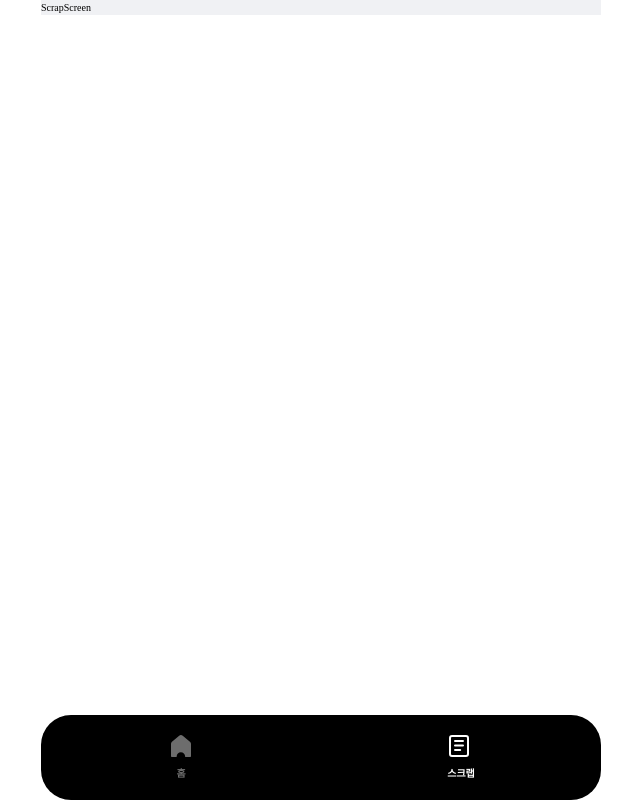
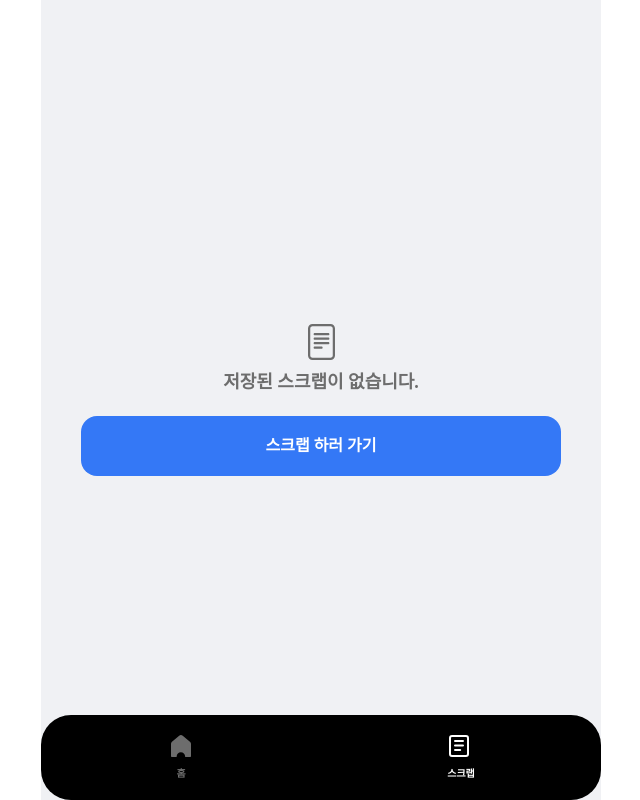
Before and after one commit to njustice4all/merakiplace, a React (Create React App) app: page /scrap in a window 1280 px wide. Shown: the whole page, without its empty margins (319-959 px from the left). Built offline with nearby package versions, Linux system fonts and the light colour scheme.

Commit message:
feat: empty scrap description

```diff
--- /dev/null
+++ b/src/components/EmptyScrapDescription.tsx
@@ -0,0 +1,24 @@
+import IconEmpty from 'assets/ico_empty.svg';
+import { useNavigate } from 'react-router-dom';
+
+import StyledButton from './StyledButton';
+
+export default function EmptyScrapDescription() {
+  const navigate = useNavigate();
+
+  const onClickButton = () => {
+    navigate('/');
+  };
+
+  return (
+    <div className="px-[4rem] h-full flex flex-col justify-center items-center">
+      <div>
+        <img src={IconEmpty} />
+      </div>
+      <p className="text-[#6D6D6D] text-[1.8rem] leading-[2.8rem] font-bold mt-[0.8rem] mb-[2rem]">
+        저장된 스크랩이 없습니다.
+      </p>
+      <StyledButton label="스크랩 하러 가기" onSubmit={onClickButton} />
+    </div>
+  );
+}
--- a/src/components/FilterFormModal.tsx
+++ b/src/components/FilterFormModal.tsx
@@ -4,6 +4,7 @@ import { useSetRecoilState } from 'recoil';
 import { uiState } from 'recoil/ui.recoil';
 
 import FormTitle from './FormTitle';
+import StyledButton from './StyledButton';
 import Tag from './Tag';
 
 const COUNTRY_LIST_FIRST = [
@@ -96,12 +97,7 @@ export default function FilterFormModal() {
           </div>
         </div>
 
-        <div
-          className="mt-[4rem] h-[6rem] rounded-[1.6rem] bg-[#3478F6] flex justify-center items-center text-white font-bold text-[1.6rem]"
-          onClick={onSubmit}
-        >
-          필터 적용하기
-        </div>
+        <StyledButton label="필터 적용하기" onSubmit={onSubmit} className="mt-[4rem]" />
       </div>
     </div>
   );
--- a/src/components/Navigator.tsx
+++ b/src/components/Navigator.tsx
@@ -47,7 +47,9 @@ function NaviItem({ to, label, icon, iconFill, isActive }: Props) {
   return (
     <div className="flex-1 flex justify-center items-center">
       <Link to={to}>
-        <img src={isActive ? iconFill : icon} />
+        <div className="w-[2.4rem] aspect-square">
+          <img src={isActive ? iconFill : icon} />
+        </div>
         <div
           className={`text-[1rem] font-semibold text-center mt-[0.8rem] text-[${
             isActive ? '#fff' : '#6D6D6D'
--- /dev/null
+++ b/src/components/StyledButton.tsx
@@ -0,0 +1,17 @@
+type Props = React.HTMLAttributes<HTMLDivElement> & {
+  label: string;
+  onSubmit: () => void;
+};
+
+export default function StyledButton({ label, onSubmit, className }: Props) {
+  const mergedClassNames = [
+    'w-full h-[6rem] rounded-[1.6rem] bg-[#3478F6] flex justify-center items-center text-white font-bold text-[1.6rem]',
+    className,
+  ].join(' ');
+
+  return (
+    <div className={mergedClassNames} onClick={onSubmit}>
+      {label}
+    </div>
+  );
+}
--- a/src/index.css
+++ b/src/index.css
@@ -5,6 +5,7 @@
 * {
   font-family: Apple SD Gothic Neo;
 }
+
 
 html {
   font-size: 10px;
@@ -14,9 +15,12 @@ html {
   }
 }
 
-
 body {
   max-width: 560px;
   height: 100vh;
   margin: 0 auto;
 }
+
+#root, main {
+  height: 100%;
+}
--- a/src/routes/ScrapScreen.tsx
+++ b/src/routes/ScrapScreen.tsx
@@ -1,5 +1,11 @@
-import React from 'react';
+import EmptyScrapDescription from 'components/EmptyScrapDescription';
+import FilterHeader from 'components/FilterHeader';
 
 export default function ScrapScreen() {
-  return <div>ScrapScreen</div>;
+  return (
+    <>
+      {/* <FilterHeader /> */}
+      <EmptyScrapDescription />
+    </>
+  );
 }
```
Also changed, not shown: src/assets/ico_empty.svg (added).
